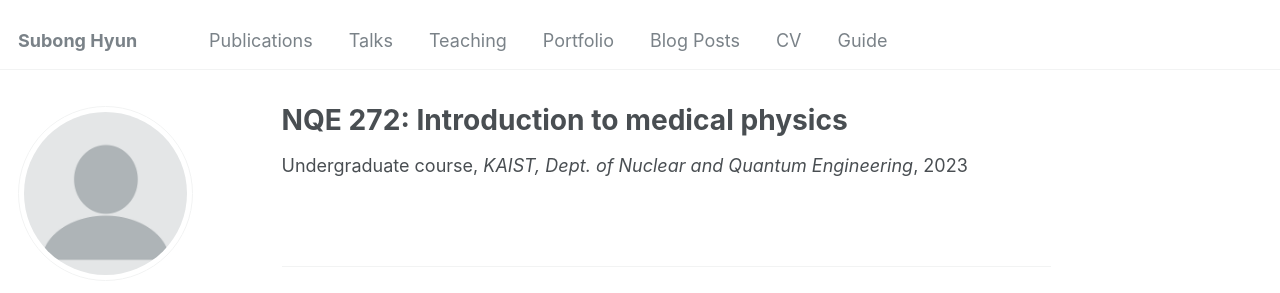
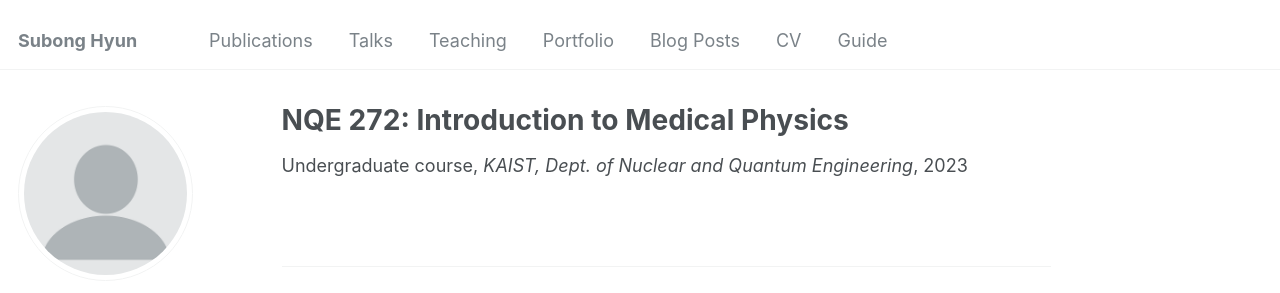
Before and after one commit to SubongHyun/subonghyun.github.io, a Jekyll site: the page built from _teaching/2023-NQE272.md, in a window 1280 px wide. Shown: the top 293 px of the page. Built offline with Jekyll 4.4.1, drawn with Linux system fonts in a browser that asks for light colours; some web fonts are replaced.

Commit message:
Update 2023-NQE272.md

```diff
--- a/_teaching/2023-NQE272.md
+++ b/_teaching/2023-NQE272.md
@@ -1,5 +1,5 @@
 ---
-title: "NQE 272: Introduction to medical physics "
+title: "NQE 272: Introduction to Medical Physics "
 collection: teaching
 type: "Undergraduate course"
 permalink: /teaching/2023-fall-NQE272
```
